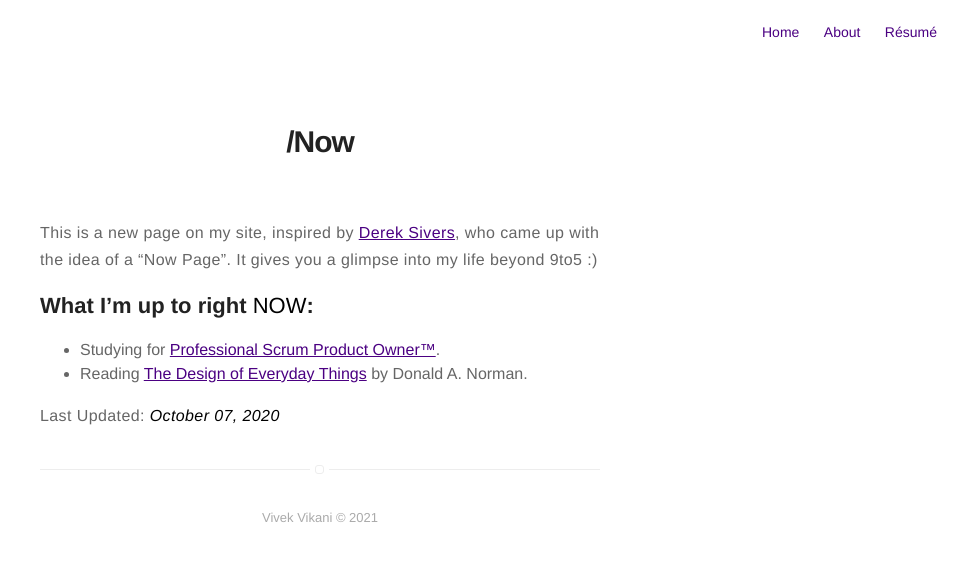
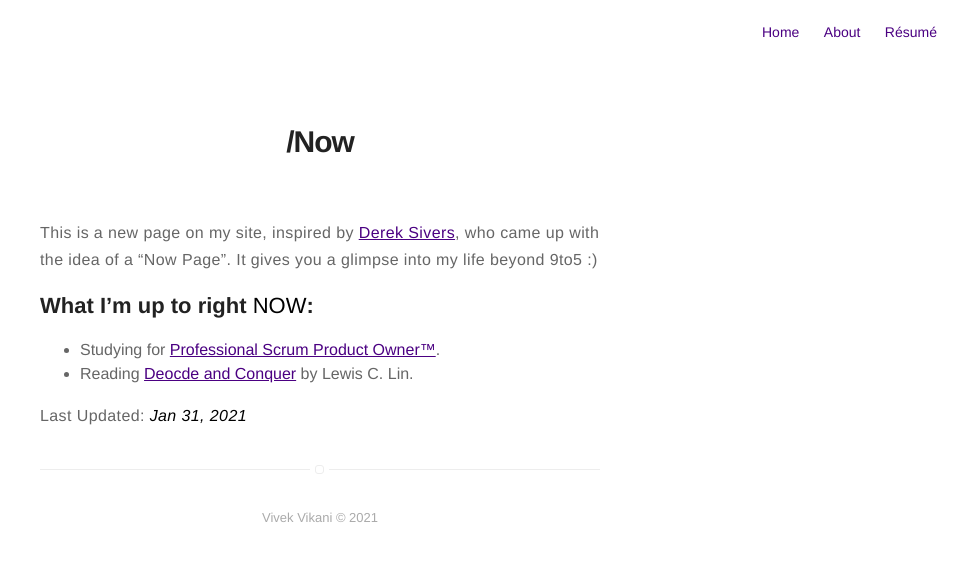
Before and after one commit to vivekvikani/vivekvikani.github.io, a Jekyll site: the page built from now.md, in a window 1280 px wide. Shown: the top 561 px of the page, without its empty margins (320-1280 px from the left). Built offline with Jekyll 4.4.1, drawn with Linux system fonts in a browser that asks for light colours.

Commit message:
Update now

```diff
--- a/now.md
+++ b/now.md
@@ -8,6 +8,6 @@ This is a new page on my site, inspired by [Derek Sivers](https://sivers.org/now
 ## What I'm up to right **NOW**:
 
 * Studying for [Professional Scrum Product Owner™](https://www.scrum.org/professional-scrum-product-owner-i-certification).
-* Reading [The Design of Everyday Things](https://www.goodreads.com/book/show/840.The_Design_of_Everyday_Things) by Donald A. Norman.
+* Reading [Deocde and Conquer](https://www.goodreads.com/en/book/show/20822143-decode-and-conquer) by Lewis C. Lin.
 
-Last Updated: ***October 07, 2020***
+Last Updated: ***Jan 31, 2021***
```
